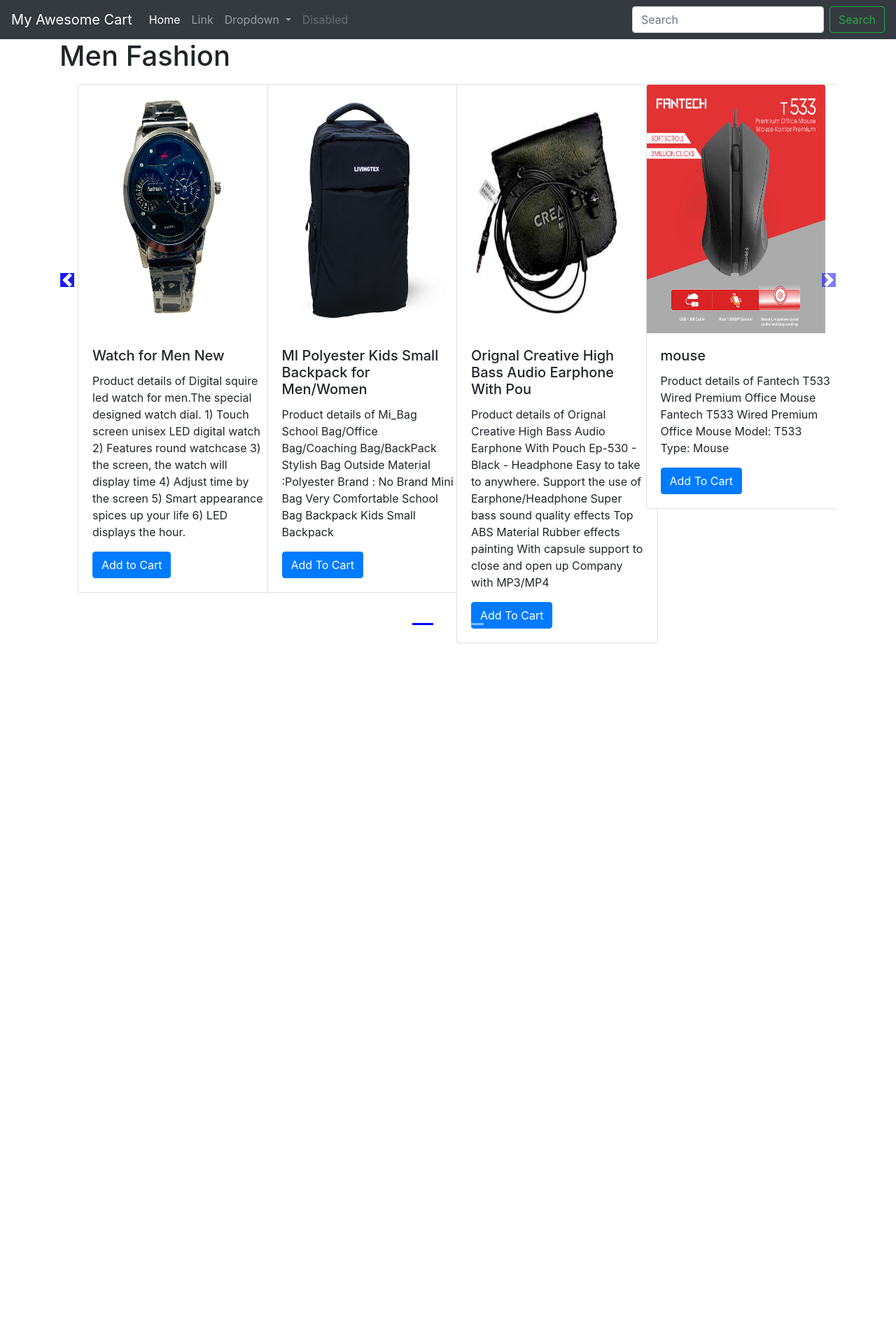
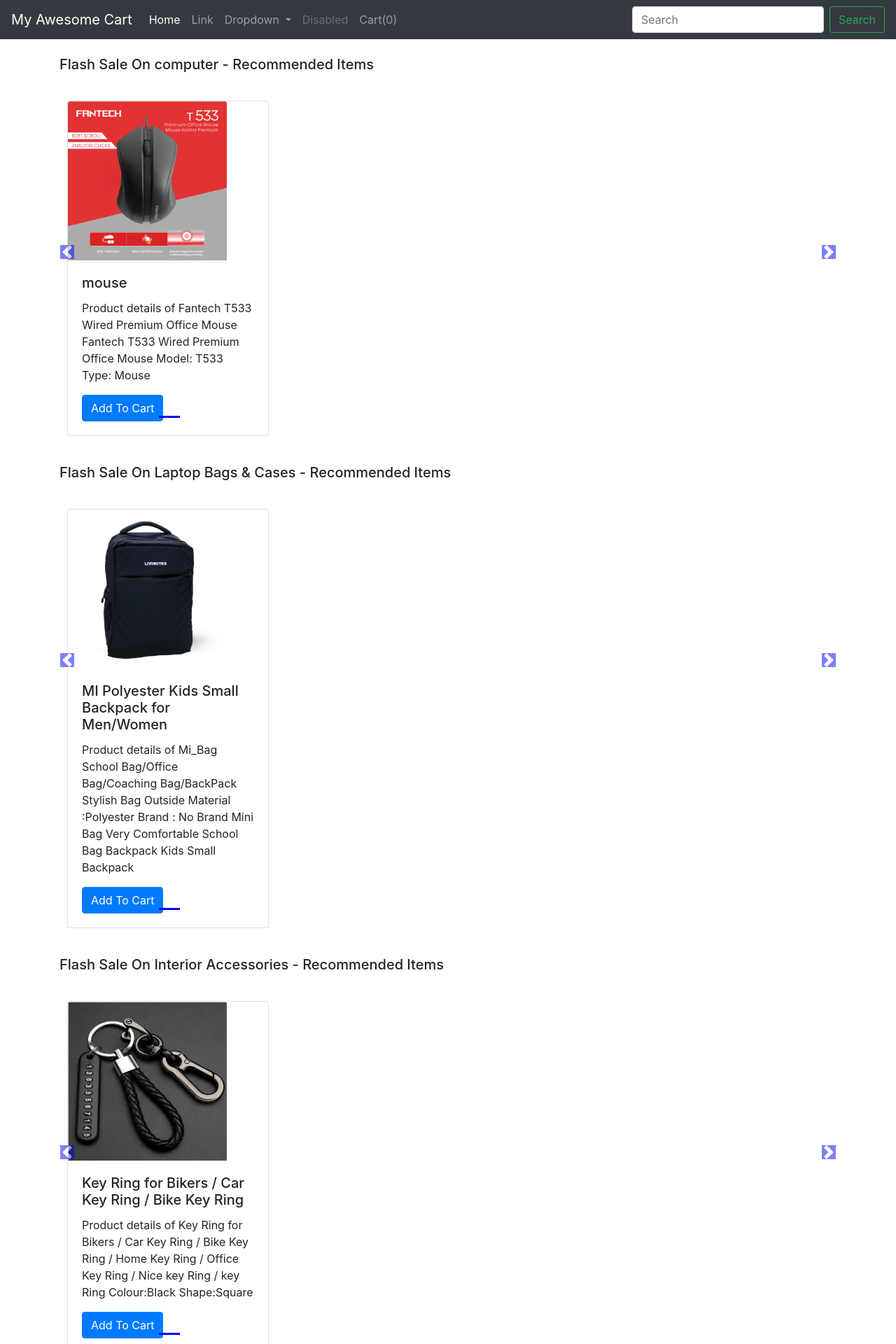
Before and after one commit to MdImranHosen1/Django-shop-and-blog-project, a Django app: page /shop/ in a window 1280 px wide. Shown: the top 1920 px of the page at 70% size. Before the commit the page ends 919 px from the top, so only its background shows below. Run offline with Django 4.2, Linux system fonts and the light colour scheme; data comes from the database, SQL or seed files in the repository; both versions use the stored data as it was after the commit; some libraries are stand-ins or nearby versions.

Commit message:
fix-bug,cart-counting-added

```diff
--- a/mwc/shop/templates/shop/basic.html
+++ b/mwc/shop/templates/shop/basic.html
@@ -18,9 +18,9 @@
 
     {% block head %} {% endblock head %}
 
-    <title>{%block title%}{% endblock %}</title>
+    <title>{%block title%}{% endblock title %}</title>
     <style>
-      {%block css%}{% endblock %}
+      {%block css%}{% endblock css%}
     </style>
   </head>
 
@@ -77,6 +77,9 @@
               >Disabled</a
             >
           </li>
+          <li class="nav-item">
+            <a class="nav-link" href="#">Cart(<span id="cart">0</span>)</a>
+          </li>
         </ul>
         <form class="form-inline my-2 my-lg-0">
           <input
@@ -111,5 +114,6 @@
       integrity="sha384-B0UglyR+jN6CkvvICOB2joaf5I4l3gm9GU6Hc1og6Ls7i6U/mkkaduKaBhlAXv9k"
       crossorigin="anonymous"
     ></script>
+    < {% block js %} {% endblock js%}
   </body>
 </html>
--- a/mwc/shop/templates/shop/index.html
+++ b/mwc/shop/templates/shop/index.html
@@ -12,8 +12,8 @@ background-color: blue;
 
 .col-md-3 img{
 
-width: 255px;
-height: 355px;
+max-width: 227px;
+max-height: 242px;
 }
 
 body .carousel-indicator li{
@@ -28,6 +28,13 @@ body .carousel-control-prev-icon,
 body .carousel-control-next-icon{
 background-color: blue;
 }
+
+.carousel-control-prev,
+.carousel-control-next{
+top: auto;
+bottom: auto;
+padding: 222px 0px;
+}
 body .no-padding{
 padding-left: 0,
 padding-right: 0;
@@ -37,44 +44,37 @@ padding-right: 0;
 {% block body %}
 {% load static %}
 <div class="container">
-    <h1>Men Fashion</h1>
-    <div id="demo" class="carousel slide my-3" data-ride="carousel">
+
+    <!--Slideshow starts here -->
+    {% for product, range, nSlides in allProds %}
+    <h5 class="my-4">Flash Sale On {{product.0.category}} - Recommended Items</h5>
+    <div class="row">
+        <div id="demo{{forloop.counter}}" class="carousel slide my-3" data-ride="carousel">
             <ul class="carousel-indicators">
-            <li data-target="#demo" data-slide-to="0" class="active"></li>
+                <li data-target="#demo{{forloop.counter}}" data-slide-to="0" class="active"></li>
 
                 {% for i in range %}
-            <li data-target="#demo" data-slide-to="{{i}}"></li>
+                <li data-target="#demo{{forloop.parentloop.counter}}" data-slide-to="{{i}}"></li>
                 {% endfor %}
             </ul>
 
-        <!--Slideshow starts here -->
-        <div class="container carousel-inner no-padding ">
 
-            <div class="carousel-item active ">
-                <div class="col-xs-3 col-sm-3 col-md-3 ">
-                    <div class="card" style="width: 18rem;">
-                        <img src='/media/{{product.0.image}}' class="card-img-top" alt="...">
-                        <div class="card-body">
-                            <h5 class="card-title">{{product.0.product_name}}</h5>
-                            <p class="card-text">{{product.0.desc}}</p>
-                            <a href="#" class="btn btn-primary">Add to Cart</a>
-                        </div>
-                    </div>
-                </div>
+            <div class="container carousel-inner no-padding">
 
+                <div class="carousel-item active">
 
-                {% for i in product|slice:"1:"%}
-                <div class="col-xs-3 col-sm-3 col-md-3  d-grid">
+                    {% for i in product%}
+                    <div class="col-xs-3 col-sm-3 col-md-3">
                         <div class="card" style="width: 18rem;">
                             <img src='/media/{{i.image}}' class="card-img-top" alt="...">
                             <div class="card-body">
                                 <h5 class="card-title">{{i.product_name}}</h5>
                                 <p class="card-text">{{i.desc}}</p>
-                            <a href="#" class="btn btn-primary">Add To Cart</a>
+                                <button id="pr{{i.id}}" class="btn btn-primary cart">Add To Cart</button>
                             </div>
                         </div>
                     </div>
-                {% if forloop.counter|divisibleby:3 and forloop.counter > 0 and not forloop.last %}
+                    {% if forloop.counter|divisibleby:4 and forloop.counter > 0 and not forloop.last %}
                 </div>
                 <div class="carousel-item">
                     {% endif %}
@@ -87,14 +87,51 @@ padding-right: 0;
             </div>
         </div>
         <!-- left and right controls for the slide -->
-    <a class="carousel-control-prev" href="#demo" data-slide="prev">
+        <a class="carousel-control-prev" href="#demo{{forloop.counter}}" data-slide="prev">
             <span class="carousel-control-prev-icon"></span>
         </a>
-    <a class="carousel-control-next" href="#demo" data-slide="next">
+        <a class="carousel-control-next" href="#demo{{forloop.counter}}" data-slide="next">
             <span class="carousel-control-next-icon"></span>
         </a>
+    </div>
+    {% endfor %}
+
+</div>
 
 
+{% block js %}
+
+<script>
+    console.log("working");
+    if (localStorage.getItem("cart") == null) {
+        var cart = {};
+    }
+    else {
+        cart = JSON.parse(localStorage.getItem("cart"));
+
+        $("#cart").html(Object.keys(cart).length);
+    }
+    $(".cart").click(function () {
+        console.log("clicked");
+        var idstr = e.target.id.toString();
+        //var idstr = this.id.toString();
+        console.log(idstr);
+        if (cart[idstr] != undefined) {
+
+            cart[idstr] = cart[idstr] + 1;
+        }
+        else {
+            cart[idstr] = 1;
+        }
+        console.log(cart);
+        localStorage.setItem("cart", JSON.stringify(cart));
+        $("#cart").html(Object.keys(cart).length);
+
+    });
+
+
+</script>
+
+{% endblock js %}
+
 {% endblock %}
-
-</div>
--- a/mwc/shop/views.py
+++ b/mwc/shop/views.py
@@ -6,11 +6,23 @@ from math import ceil
 from django.http import HttpResponse
 
 def index(request):
-    products = Product.objects.all()
-    print(products)
-    n = len(products)
-    nSlides = n//4 + ceil((n/4)-(n//4))
-    params = {'no_of_slides':nSlides, 'range': range(1,nSlides),'product': products}
+    #products = Product.objects.all()
+    #print(products)
+    #n = len(products)
+    #nSlides = n//4 + ceil((n/4)-(n//4))
+    #params = {'no_of_slides':nSlides, 'range': range(1,nSlides),'product': products}
+
+    allProds =[]
+    catprods=Product.objects.values('category','id')
+    cats = { item['category'] for item in catprods}
+
+    for cat in cats:
+        prod=Product.objects.filter(category=cat)
+        n = len(prod)
+        nSlides = n//4 + ceil((n/4)-(n//4))
+        allProds.append([prod, range(1, nSlides), nSlides])
+
+    params = {'allProds': allProds}
     return render(request, 'shop/index.html', params)
 
 def about(request):
```
Also changed, not shown: mwc/db.sqlite3, mwc/media/shop/images/0f76394bbadfbde5ca4f2eb8ba1ded15.jpg (added), mwc/media/shop/images/25518c94a3948c16dc63b80e287c38cd_c4Kg05e.jpg (added), mwc/media/shop/images/51bf58a4f19d662b264f65bb5645730c.jpg (added), mwc/media/shop/images/51bf58a4f19d662b264f65bb5645730c_1WQnBeW.jpg (added), mwc/media/shop/images/94f76fd7e97cab0c0e76f9fb90ec07ab.jpg (added), mwc/media/shop/images/94f76fd7e97cab0c0e76f9fb90ec07ab_5VMofMs.jpg (added), mwc/media/shop/images/dc142f24359279a7ea46abcba35c6f5b.jpg (added), mwc/media/shop/images/df4c2dcf3c44ff7b924b0eae5407655b.jpg (added). Lines whose indentation alone changed are shown as unchanged.
